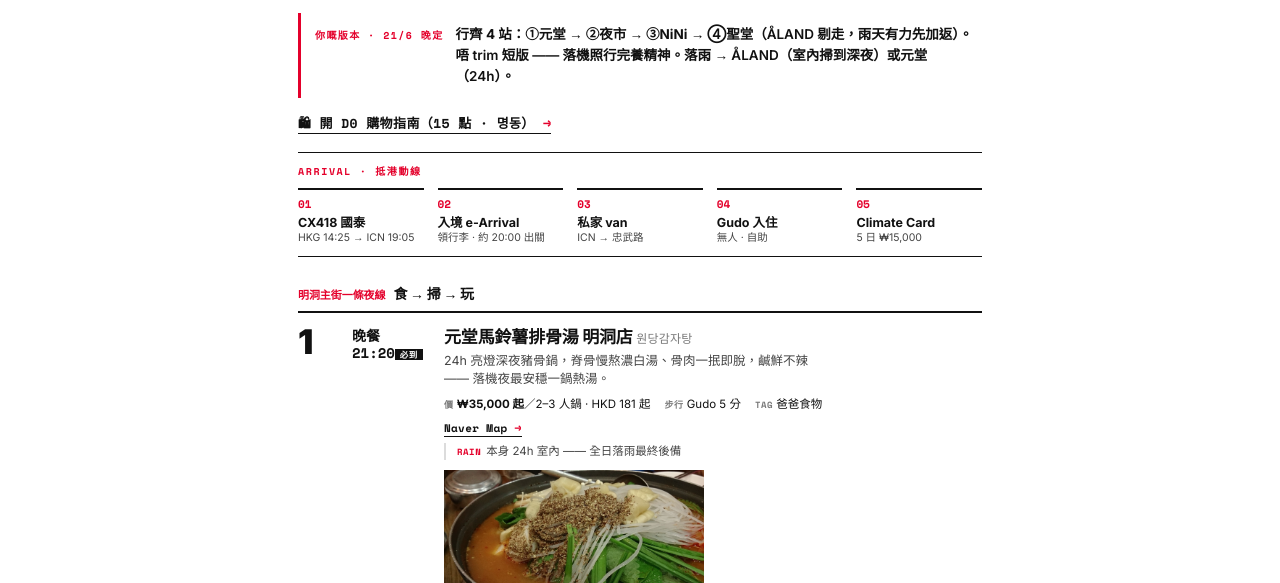
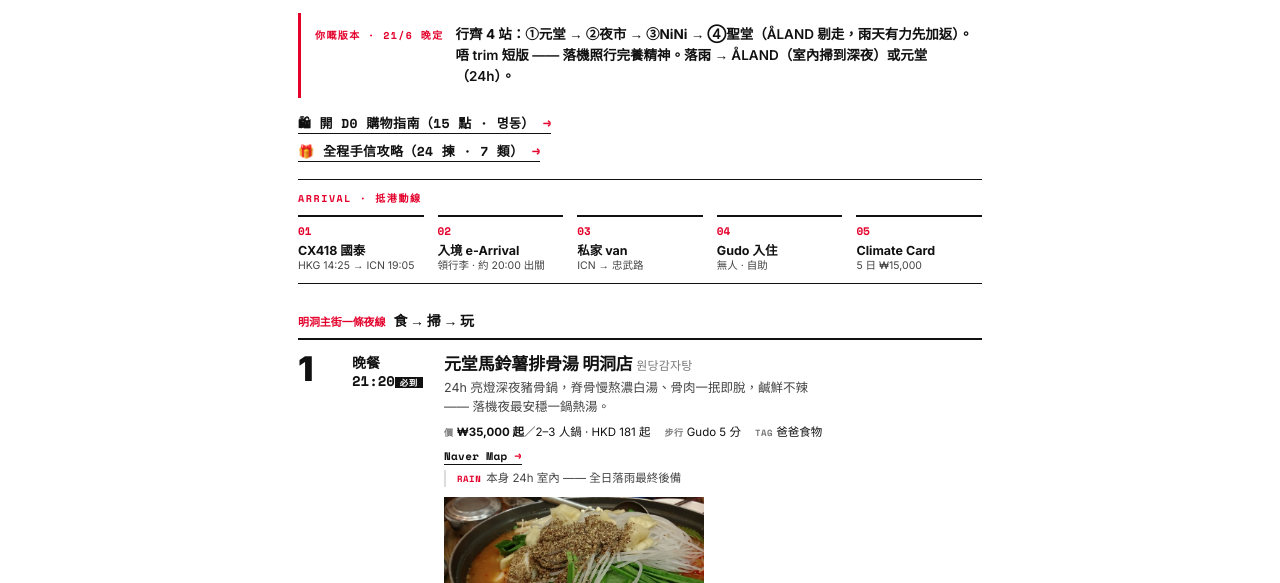
Before and after one commit to harrymhl0908/seoul-trip-2026, a plain HTML site: page glance-d0.html in a window 1280 px wide. Shown: the part 217-800 px from the top of the page. Drawn offline with nearby package versions, Linux system fonts and the light colour scheme.

Commit message:
seoul: add 手信攻略 nav link to glance-d0

```diff
--- a/glance-d0.html
+++ b/glance-d0.html
@@ -92,6 +92,7 @@ a{color:var(--ink)}
   <div class="callout"><div class="ct">你嘅版本 · 21/6 晚定</div><div class="cv">行齊 <b>4 站：①元堂 → ②夜市 → ③NiNi → ④聖堂</b>（ÅLAND 剔走，雨天有力先加返）。唔 trim 短版 —— 落機照行完養精神。落雨 → ÅLAND（室內掃到深夜）或元堂（24h）。</div></div>
 
   <div class="nav" style="margin-top:14px;font-size:13px"><a href="d0-shopping.html">🛍 開 D0 購物指南（15 點 · 명동）</a></div>
+  <div class="nav" style="margin-top:8px;font-size:13px"><a href="souvenirs.html">🎁 全程手信攻略（24 揀 · 7 類）</a></div>
 
   <div class="arrival">
     <div class="alabel">Arrival · 抵港動線</div>
```
